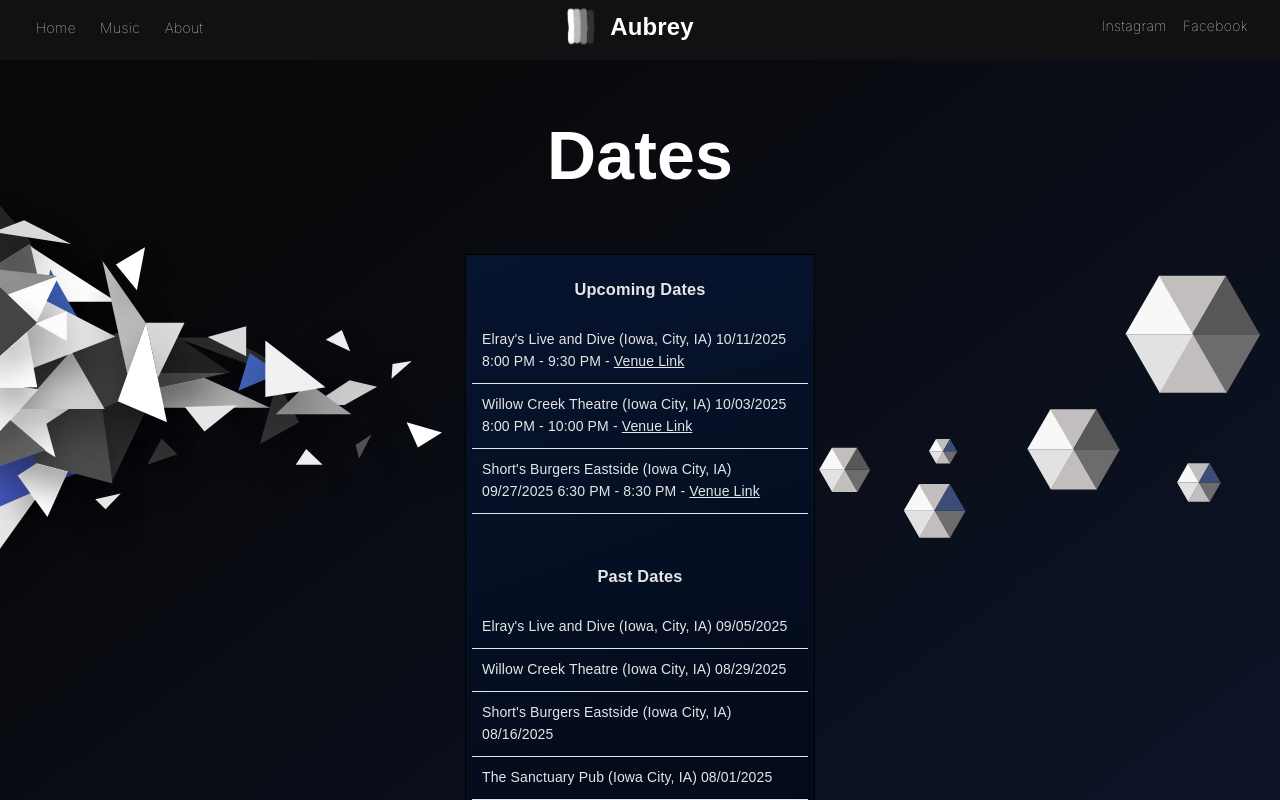
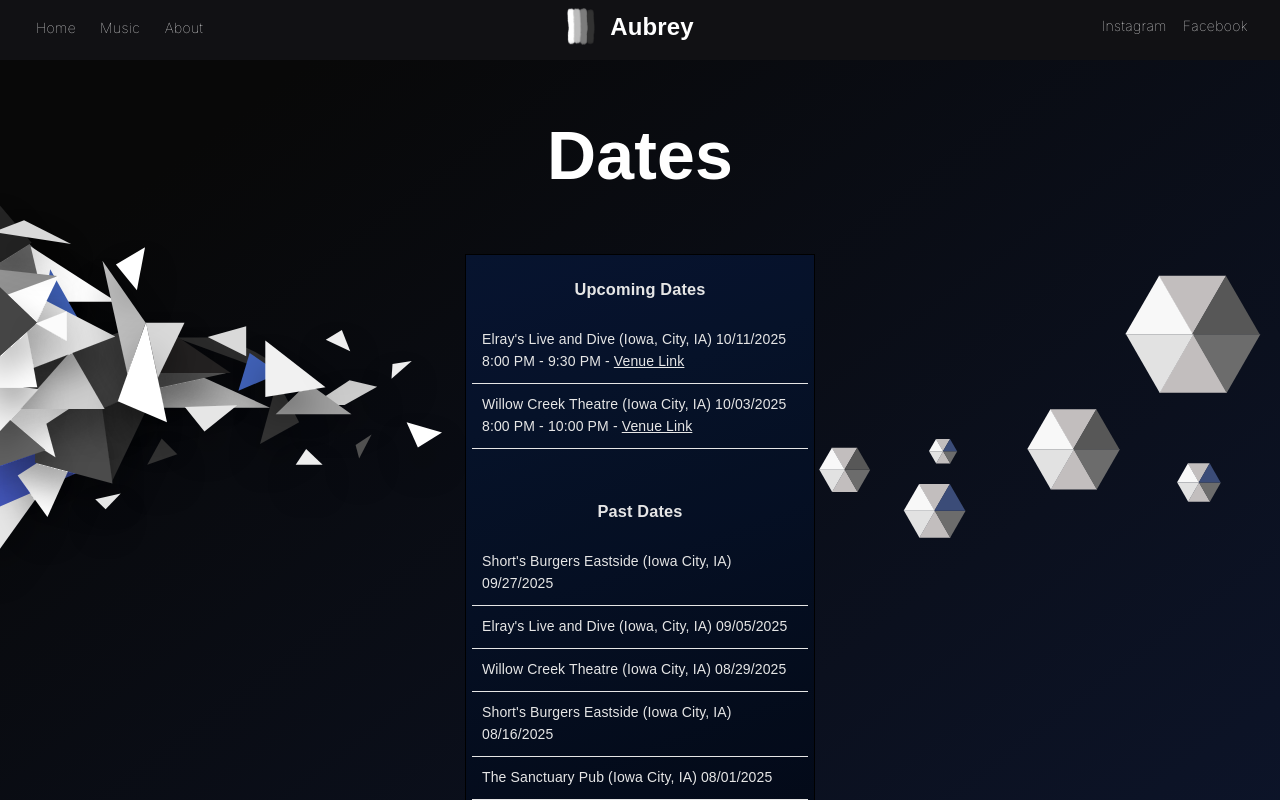
Before and after one commit to aubreyyates/theaubreymusic, a React (Create React App) app: page / in a window 1280 px wide. Shown: the top 800 px of the page. Built offline with nearby package versions, Linux system fonts and the light colour scheme; a web font is replaced by a local one.

Commit message:
Update dates.

```diff
--- a/src/pages/home/HomeOverlay.js
+++ b/src/pages/home/HomeOverlay.js
@@ -9,11 +9,11 @@ import ShapesLeft from './svgComponents/shapesLeft';
 
 let upcomingDates = [
   { text: `Elray's Live and Dive (Iowa, City, IA) 10/11/2025 8:00 PM - 9:30 PM`, link: `https://www.elraysliveanddive.com/` },
-  { text: `Willow Creek Theatre (Iowa City, IA) 10/03/2025 8:00 PM - 10:00 PM`, link: `https://willowcreektheatre.org/` },
-  { text: `Short's Burgers Eastside (Iowa City, IA) 09/27/2025 6:30 PM - 8:30 PM`, link: `https://shortsburger.com/` }
+  { text: `Willow Creek Theatre (Iowa City, IA) 10/03/2025 8:00 PM - 10:00 PM`, link: `https://willowcreektheatre.org/` }
 ];
 
 let pastDates = [
+  `Short's Burgers Eastside (Iowa City, IA) 09/27/2025`,
   `Elray's Live and Dive (Iowa, City, IA) 09/05/2025`,
   `Willow Creek Theatre (Iowa City, IA) 08/29/2025`,
   `Short's Burgers Eastside (Iowa City, IA) 08/16/2025`,
```
